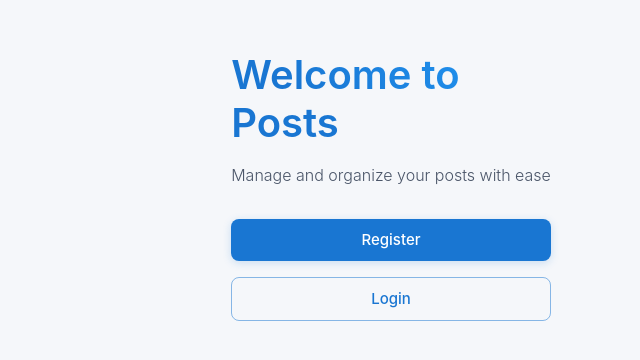
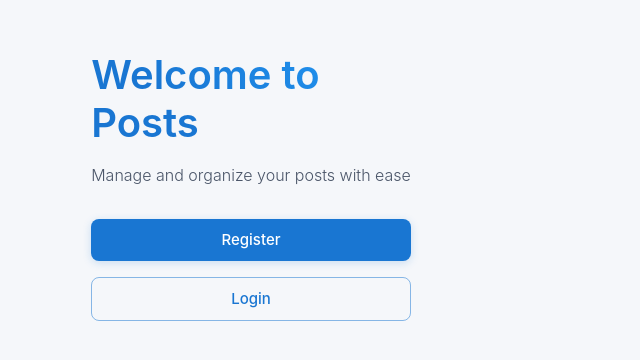
Before and after one commit to VitikaSoni/posts, a React (Vite) app in the folder frontend/: page / in a window 1280 px wide. Shown: the part 238-598 px from the top of the page, without its empty margins (389-1029 px from the left). Built offline with nearby package versions, Linux system fonts and the light colour scheme; no server answers.

Commit message:
Fix positioning for pages without navigation

```diff
--- a/frontend/src/App.tsx
+++ b/frontend/src/App.tsx
@@ -198,6 +198,7 @@ function App() {
         component="main"
         sx={{
           marginLeft: { lg: "280px" },
+          marginHorizontal: "auto",
           minHeight: "100vh",
           backgroundColor: "background.default",
           position: "relative",
--- a/frontend/src/pages/Landing.tsx
+++ b/frontend/src/pages/Landing.tsx
@@ -17,6 +17,9 @@ const Landing = () => {
     <Box
       sx={{
         minHeight: "100vh",
+        marginLeft: "-140px",
+        width: "100%",
+        marginHorizontal: "auto",
         display: "flex",
         flexDirection: "column",
         alignItems: "center",
--- a/frontend/src/pages/Login.tsx
+++ b/frontend/src/pages/Login.tsx
@@ -107,9 +107,11 @@ const Login = () => {
   return (
     <Box
       sx={{
+        marginLeft: "-140px",
         minHeight: "100vh",
         display: "flex",
         p: 3,
+        width: "100%",
       }}
     >
       <Container maxWidth="sm">
--- a/frontend/src/pages/Register.tsx
+++ b/frontend/src/pages/Register.tsx
@@ -165,6 +165,7 @@ const Register = () => {
   return (
     <Box
       sx={{
+        marginLeft: "-140px",
         minHeight: "100vh",
         display: "flex",
         p: 3,
```
